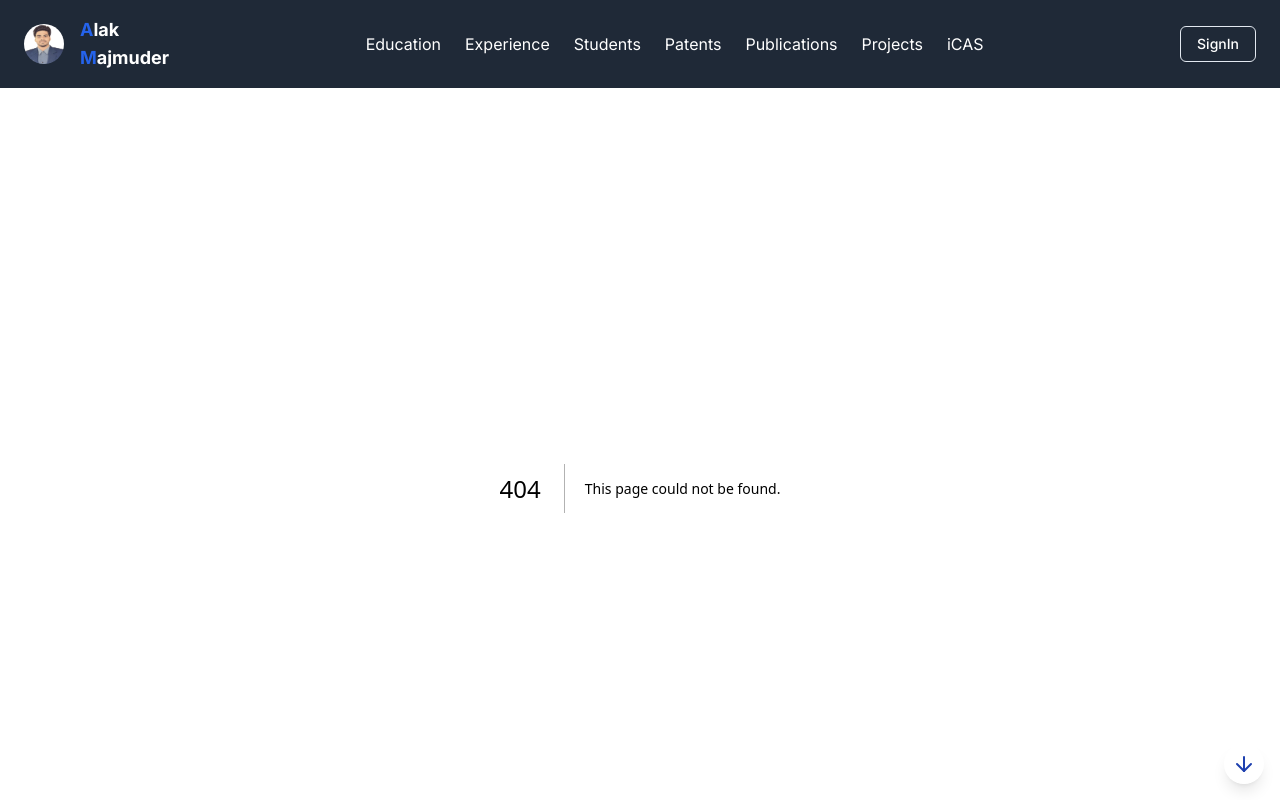
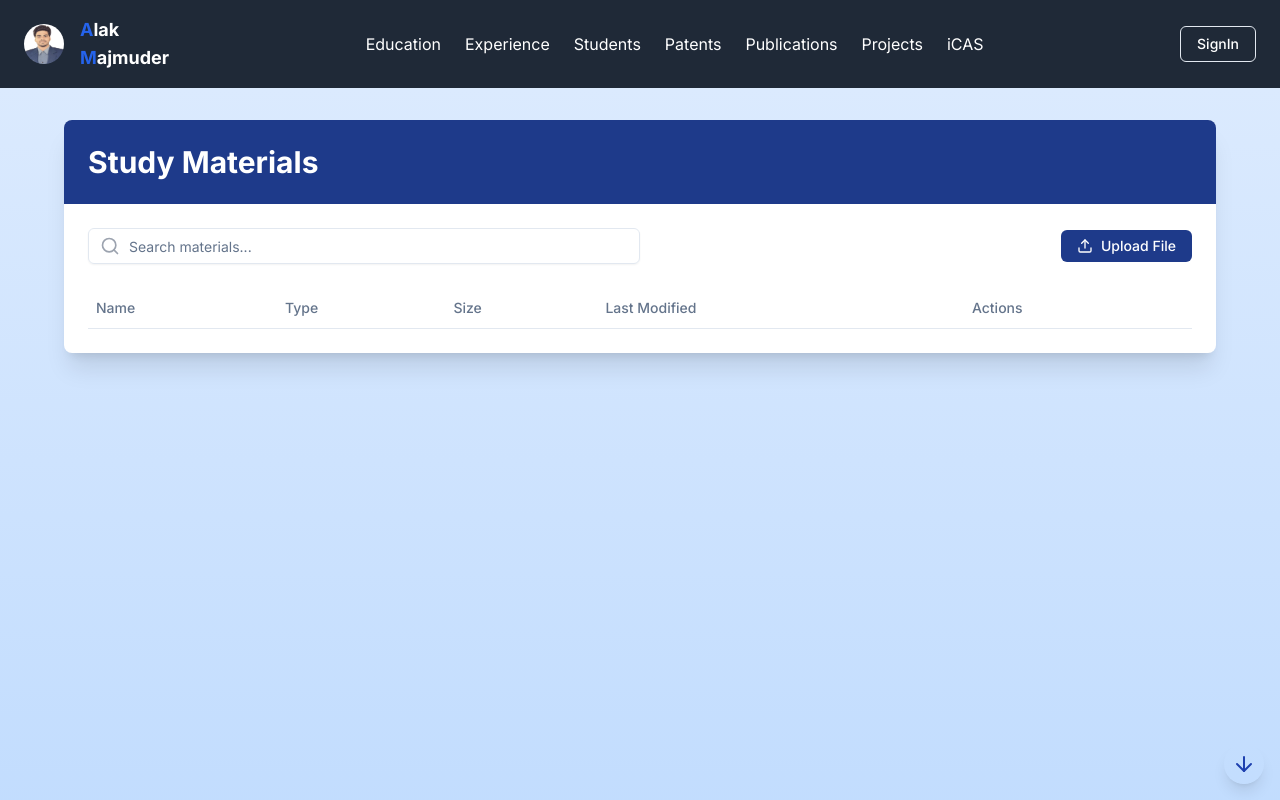
Before and after one commit to MrBLD/Portfolio-Website_research, a Next.js app: page /contents in a window 1280 px wide. Before the commit this address had no page. Shown: the top 800 px of the page. Built offline with nearby package versions, Linux system fonts and the light colour scheme.

Commit message:
new page contents

```diff
--- /dev/null
+++ b/src/app/contents/page.tsx
@@ -0,0 +1,131 @@
+"use client";
+
+import * as React from "react";
+import { Button } from "@/components/ui/button";
+import { Input } from "@/components/ui/input";
+import { Label } from "@/components/ui/label";
+import {
+  Table,
+  TableBody,
+  TableCell,
+  TableHead,
+  TableHeader,
+  TableRow,
+} from "@/components/ui/table";
+import { FileIcon, UploadIcon, SearchIcon, FolderIcon } from "lucide-react";
+
+export default function StudyMaterials() {
+  const [materials, setMaterials] = React.useState<any[]>([]);
+  const [searchTerm, setSearchTerm] = React.useState("");
+
+  // Filter materials based on search term
+  const filteredMaterials = materials.filter((material) =>
+    material.name.toLowerCase().includes(searchTerm.toLowerCase())
+  );
+
+  // Handle file upload
+  const handleUpload = (event: React.ChangeEvent<HTMLInputElement>) => {
+    const file = event.target.files?.[0];
+    if (file) {
+      const newMaterial = {
+        id: materials.length + 1,
+        name: file.name,
+        type: file.name.split(".").pop() || "",
+        size: `${(file.size / (1024 * 1024)).toFixed(1)} MB`,
+        lastModified: new Date().toISOString().split("T")[0],
+        fileUrl: URL.createObjectURL(file), // Generate an object URL for the uploaded file
+      };
+      setMaterials([...materials, newMaterial]);
+    }
+  };
+
+  // Handle file view
+  const handleView = (materialId: number) => {
+    const material = materials.find((m) => m.id === materialId);
+    if (material) {
+      window.open(material.fileUrl, "_blank"); // Open the file in a new tab
+    }
+  };
+
+  return (
+    <div className="min-h-screen bg-gradient-to-b from-blue-100 to-blue-200 p-8">
+      <div className="max-w-6xl mx-auto bg-white rounded-lg shadow-xl overflow-hidden">
+        <div className="bg-blue-900 p-6">
+          <h1 className="text-3xl font-bold text-white">Study Materials</h1>
+        </div>
+        <div className="p-6">
+          <div className="flex flex-col md:flex-row justify-between items-center mb-6 gap-4">
+            <div className="relative w-full md:w-1/2">
+              <Input
+                type="text"
+                placeholder="Search materials..."
+                value={searchTerm}
+                onChange={(e) => setSearchTerm(e.target.value)}
+                className="pl-10"
+              />
+              <SearchIcon
+                className="absolute left-3 top-1/2 transform -translate-y-1/2 text-gray-400"
+                size={20}
+              />
+            </div>
+            <div className="flex items-center gap-4">
+              {/* <Button className="bg-blue-900 hover:bg-blue-600">
+                <FolderIcon className="mr-2 h-4 w-4" /> New Folder
+              </Button> */}
+              <div>
+                <Input
+                  type="file"
+                  id="file-upload"
+                  className="hidden"
+                  onChange={handleUpload}
+                />
+                <Label
+                  htmlFor="file-upload"
+                  className="bg-blue-900 text-white px-4 py-2 rounded-md cursor-pointer hover:bg-blue-600 inline-flex items-center"
+                >
+                  <UploadIcon className="mr-2 h-4 w-4" /> Upload File
+                </Label>
+              </div>
+            </div>
+          </div>
+
+          <Table>
+            <TableHeader>
+              <TableRow>
+                <TableHead>Name</TableHead>
+                <TableHead>Type</TableHead>
+                <TableHead>Size</TableHead>
+                <TableHead>Last Modified</TableHead>
+                <TableHead>Actions</TableHead>
+              </TableRow>
+            </TableHeader>
+            <TableBody>
+              {filteredMaterials.map((material) => (
+                <TableRow key={material.id}>
+                  <TableCell className="font-medium">
+                    <div className="flex items-center">
+                      <FileIcon className="mr-2 h-4 w-4 text-blue-500" />
+                      {material.name}
+                    </div>
+                  </TableCell>
+                  <TableCell>{material.type.toUpperCase()}</TableCell>
+                  <TableCell>{material.size}</TableCell>
+                  <TableCell>{material.lastModified}</TableCell>
+                  <TableCell>
+                    <Button
+                      variant="ghost"
+                      size="sm"
+                      onClick={() => handleView(material.id)}
+                    >
+                      View
+                    </Button>
+                  </TableCell>
+                </TableRow>
+              ))}
+            </TableBody>
+          </Table>
+        </div>
+      </div>
+    </div>
+  );
+}
```
